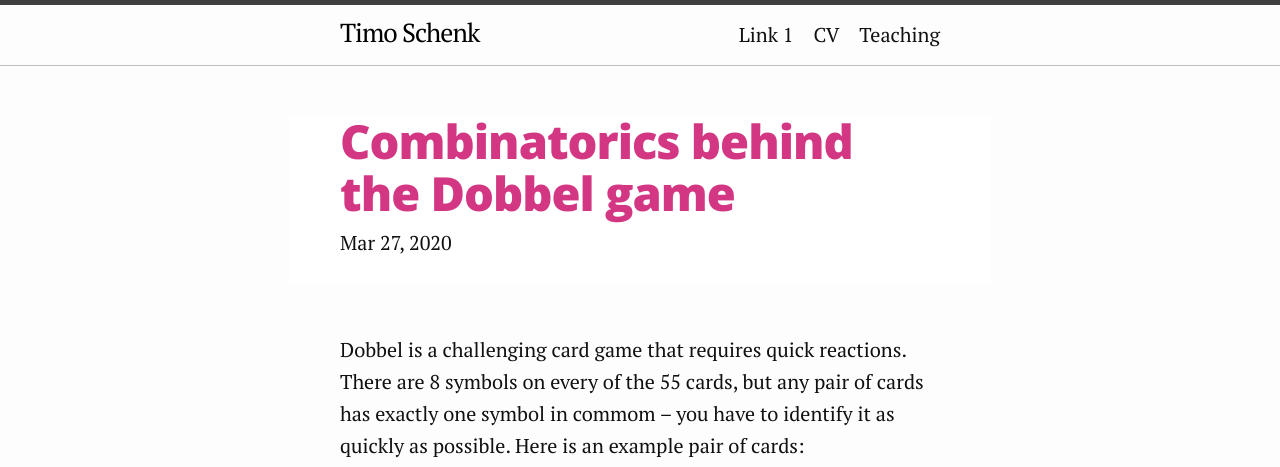
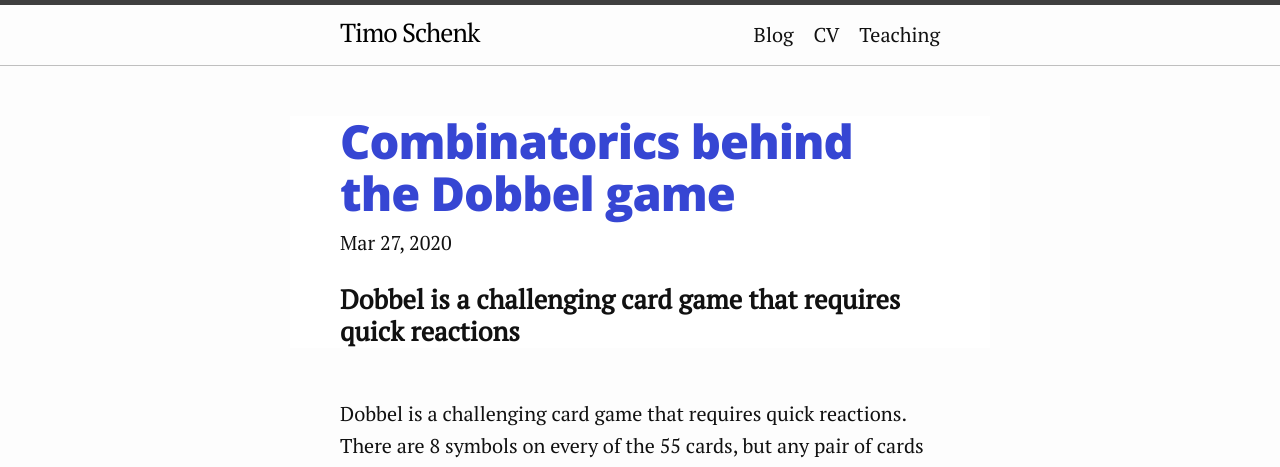
Before and after one commit to timoschenk/timoschenk.github.io, a Jekyll site: the page built from _posts/2020-03-27-thedubbelgame.markdown, in a window 1280 px wide, cut to the strip 0-467 px from the top of the page. Built offline with Jekyll 4.4.1, drawn with Linux system fonts in a browser that asks for light colours; formulas are drawn with MathJax 3.

Commit message:
added blog

```diff
--- a/_config.yml
+++ b/_config.yml
@@ -21,11 +21,8 @@
 title_html: Timo Schenk
 email: t.d.schenk@tinbergen.nl
 curriculum:
-  - name: Link 1
-    url: /assets/docs/cv.pdf
-nav_ext_links:
-  - name: Link 1
-    url: http://jupiterbroadcasting.com/
+  name: CV
+  url: /assets/docs/cv.pdf
 description: >- # this means to ignore newlines until "baseurl:"
   MPhil/PhD student in Economics and Econometrics | Website and Blog
 baseurl: "" # the subpath of your site, e.g. /blog
--- a/_posts/2020-03-27-thedubbelgame.markdown
+++ b/_posts/2020-03-27-thedubbelgame.markdown
@@ -1,7 +1,10 @@
 ---
 layout: post
-title:  "Combinatorics behind the Dobbel game"
-date:   2020-03-27 10:25:10 +0100
+title: Combinatorics behind the Dobbel game
+summary: "Dobbel is a challenging card game that requires quick reactions"
+modified: 2020-03-27 20:41:38
+tags: [intro, beginner, jekyll, tutorial]
+comments: true
 category: blog
 ---
 
--- a/assets/main.scss
+++ b/assets/main.scss
@@ -20,7 +20,7 @@ $spacing-unit:     50px;
 
 $text-color:       #111;
 $background-color: #fdfdfd;
-$brand-color:      #d33682;
+$brand-color:      #3646d3;
 
 $grey-color:       #3F3F3F;
 $grey-color-light: lighten($grey-color, 50%);
```
Also changed, not shown: blog.md (added, +7 -0 lines).
